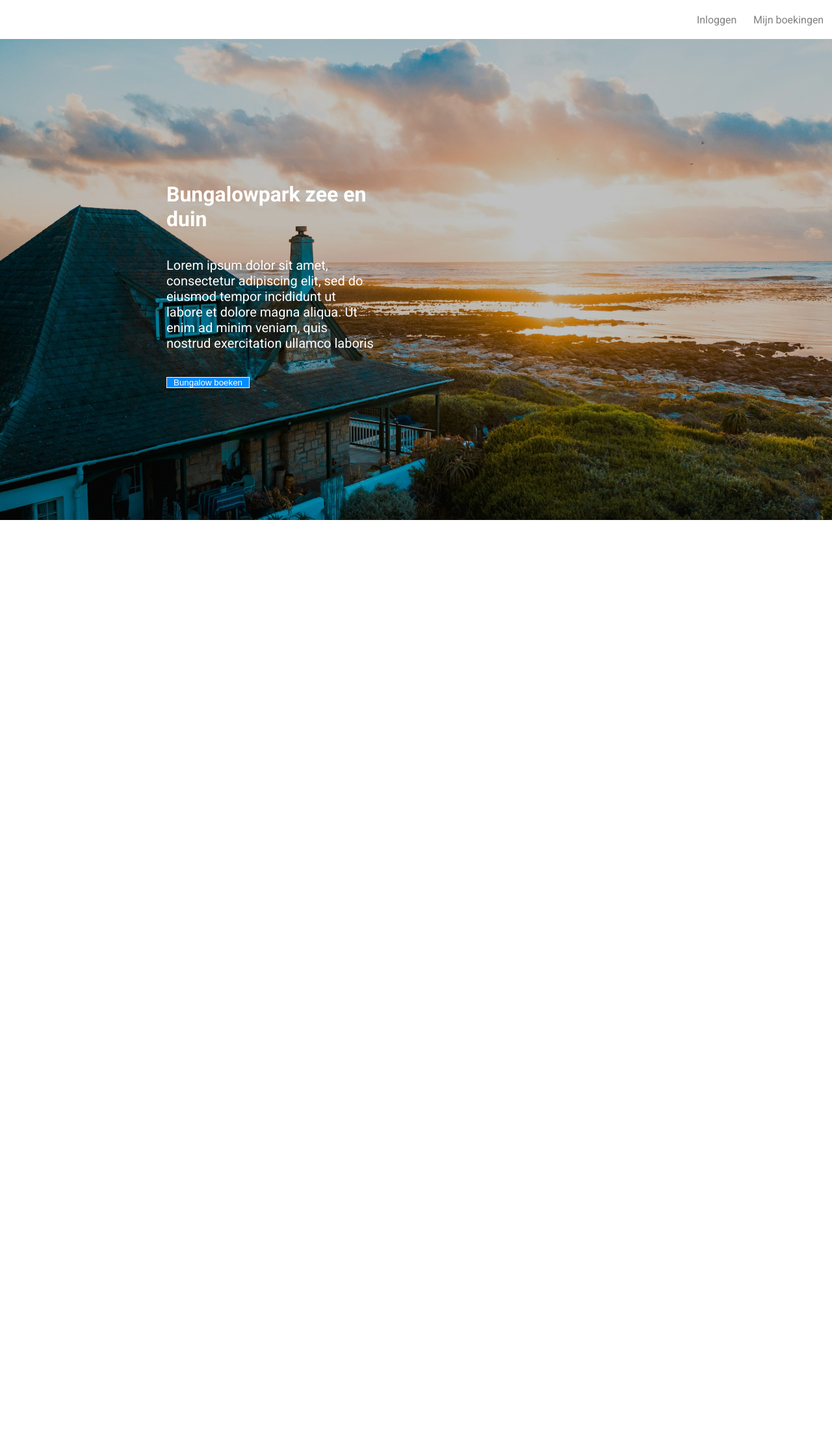
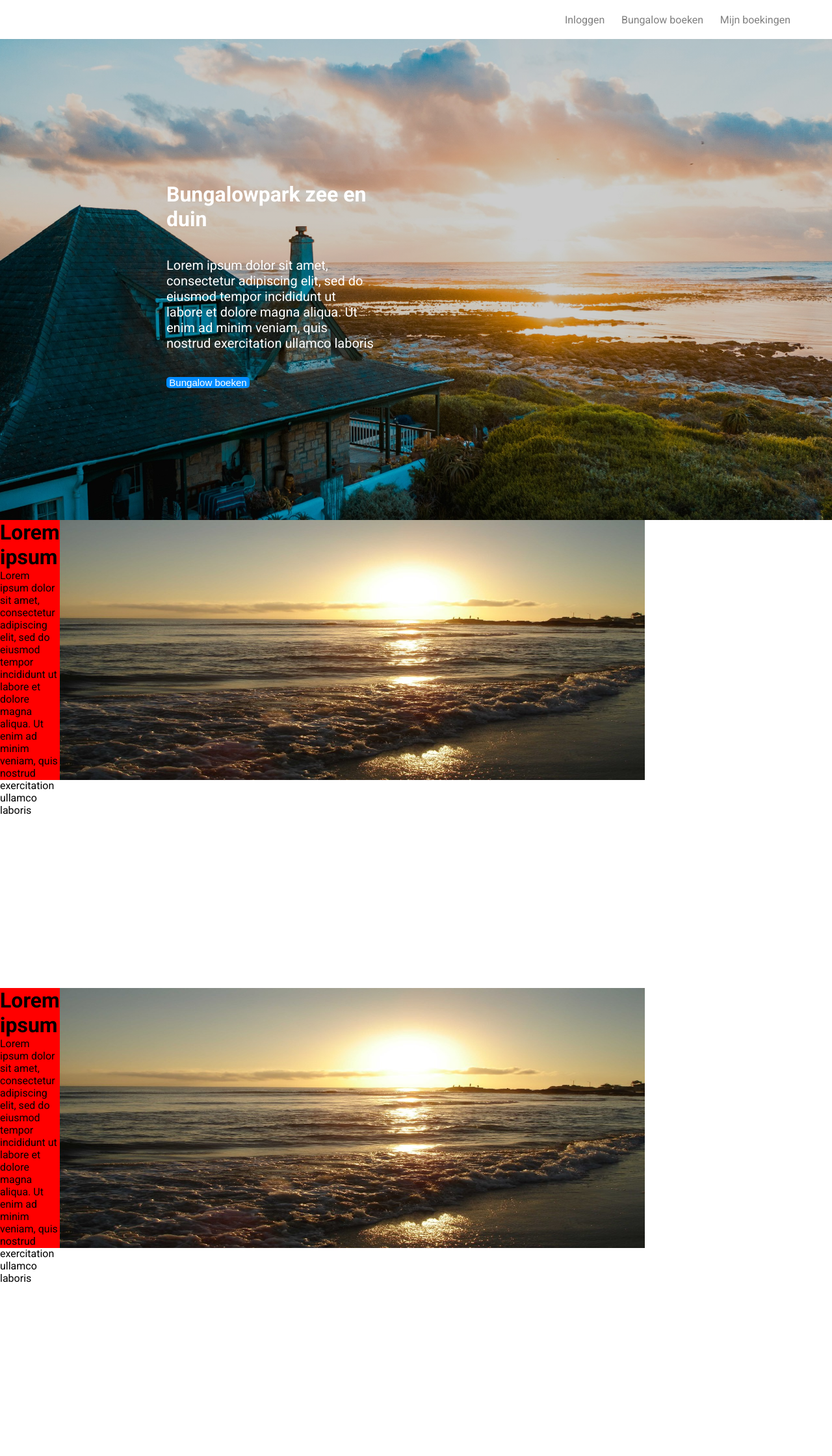
Before and after one commit to jessevrieling/Opdracht-webtech, a Flask app: page / in a window 1280 px wide. Shown: the whole page at 65% size. Before the commit the page ends 800 px from the top, so only its background shows below. Run offline with Flask 3, Linux system fonts and the light colour scheme.

Commit message:
Added content to homepage

```diff
--- a/app.py
+++ b/app.py
@@ -1,14 +1,12 @@
 from flask import Flask, render_template
-import sqlite3
 
 app = Flask(__name__)
-con = sqlite3.connect("database.db")
 
 @app.route("/", methods=["get"])
 def index():
     return render_template("index.html")
 
-@app.route("/inloggen")
+@app.route("/inloggen", methods=["get", "post"])
 def inloggen():
     return render_template("login.html")
 
--- a/sources.txt
+++ b/sources.txt
@@ -1,5 +1,6 @@
 Afbeeldingen:
 https://unsplash.com/
+https://www.freeimages.com/
 
-SQL:
+sqlite documentatie:
 https://www.sqlite.org/docs.html
--- a/static/stylesheets/style.css
+++ b/static/stylesheets/style.css
@@ -14,22 +14,27 @@ body {
     justify-content: flex-end;
     width: 100vw;
     height: 7.5vh;
-    color: gray;
     background-color: white;
 }
 
-.navigationBar>p {
+.navigationBar>a {
+    color: gray;
+    text-decoration: none;
     margin-left: 1vw;
     margin-right: 1vw;
     cursor: pointer;
 }
 
+.navigationBar>*:last-child {
+    margin-right: 5vw;
+}
+
 .heroImage {
     display: flex;
     align-items: center;
-    width: 100vw;
+    width: 100%;
     height: 100vh;
-    background-image: linear-gradient(rgba(0, 0, 0, 0.25), rgba(0, 0, 0, 0.25)), url("../images/heroImage.jpg");
+    background-image: linear-gradient(rgba(0, 0, 0, 0.2), rgba(0, 0, 0, 0.2)), url("../images/heroImage.jpg");
     background-size: cover;
 }
 
@@ -52,10 +57,33 @@ body {
 }
 
 #bookingButton {
-    cursor: pointer;
     width: 10vw;
     height: 5vh;
+    font-size: 15px;
+    background-color: #008cff;
+    border: none;
     color: white;
-    background-color: #008CFF;
-    border: 1px solid white;
+    border-radius: 5px;
+    cursor: pointer;
 }
+
+#bookingButton:hover {
+    background-color: #0056b3;
+}
+
+.information {
+    display: flex;
+    justify-content: center;
+    flex-direction: column;
+}
+
+.element {
+    display: flex;
+    width: 65vw;
+    height: 50vh;
+    background-color: red;
+}
+
+.element {
+    margin-bottom: 40vh;
+}
--- a/templates/index.html
+++ b/templates/index.html
@@ -12,8 +12,15 @@
 
     <body>
         <div class="navigationBar">
-            <p>Inloggen</p>
-            <p>Mijn boekingen</p>
+            <a href="/inloggen">
+                <p>Inloggen</p>
+            </a>
+            <a href="/boeken">
+                <p>Bungalow boeken</p>
+            </a>
+            <a href="mijnboekingen">
+                <p>Mijn boekingen</p>
+            </a>
         </div>
         <div class="heroImage">
             <div class="heroImageContent">
@@ -22,5 +29,21 @@
                 <button id="bookingButton">Bungalow boeken</button>
             </div>
         </div>
+        <div class="information">
+            <div class="element">
+                <div class="text">
+                    <h1>Lorem ipsum</h1>
+                    <p>Lorem ipsum dolor sit amet, consectetur adipiscing elit, sed do eiusmod tempor incididunt ut labore et dolore magna aliqua. Ut enim ad minim veniam, quis nostrud exercitation ullamco laboris</p>
+                </div>
+                <img src="../static/images/beach.jpg">
+            </div>
+            <div class="element">
+                <div class="text">
+                    <h1>Lorem ipsum</h1>
+                    <p>Lorem ipsum dolor sit amet, consectetur adipiscing elit, sed do eiusmod tempor incididunt ut labore et dolore magna aliqua. Ut enim ad minim veniam, quis nostrud exercitation ullamco laboris</p>
+                </div>
+                <img src="../static/images/beach.jpg">
+            </div>
+        </div>
     </body>
 </html>
```
Also changed, not shown: static/images/beach.jpg (added).
